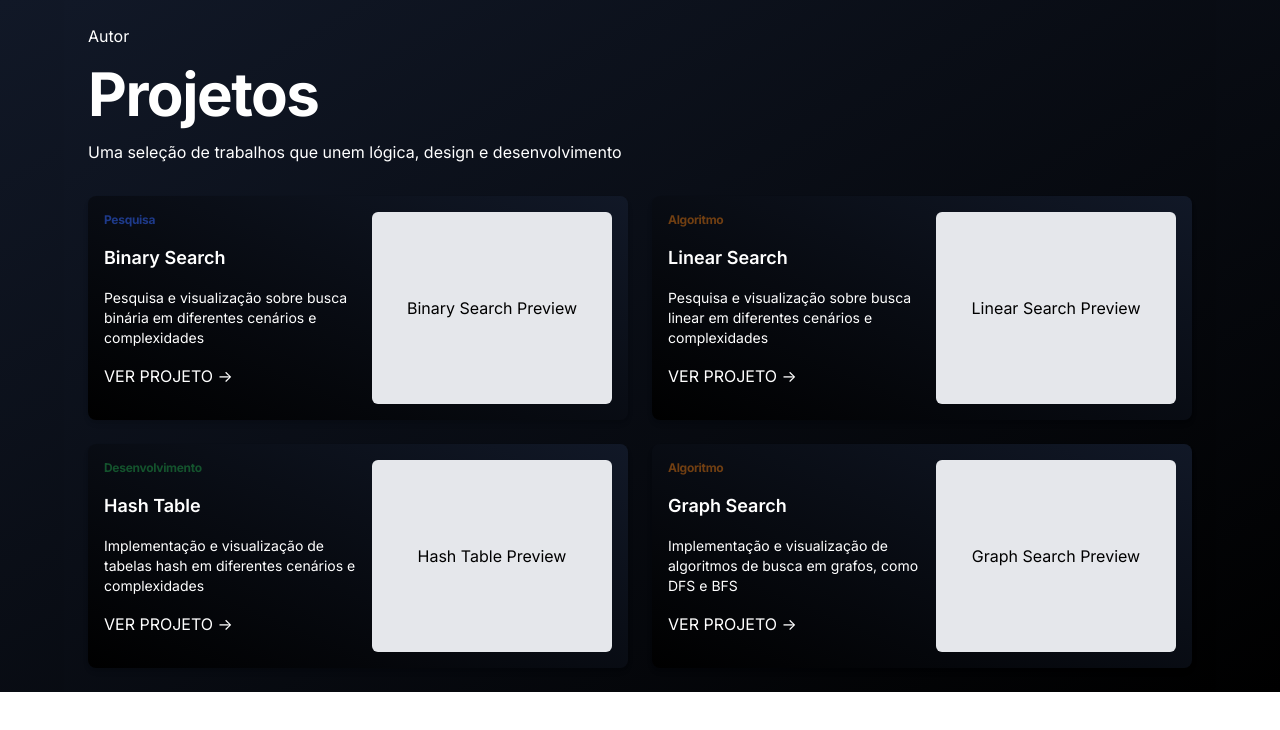
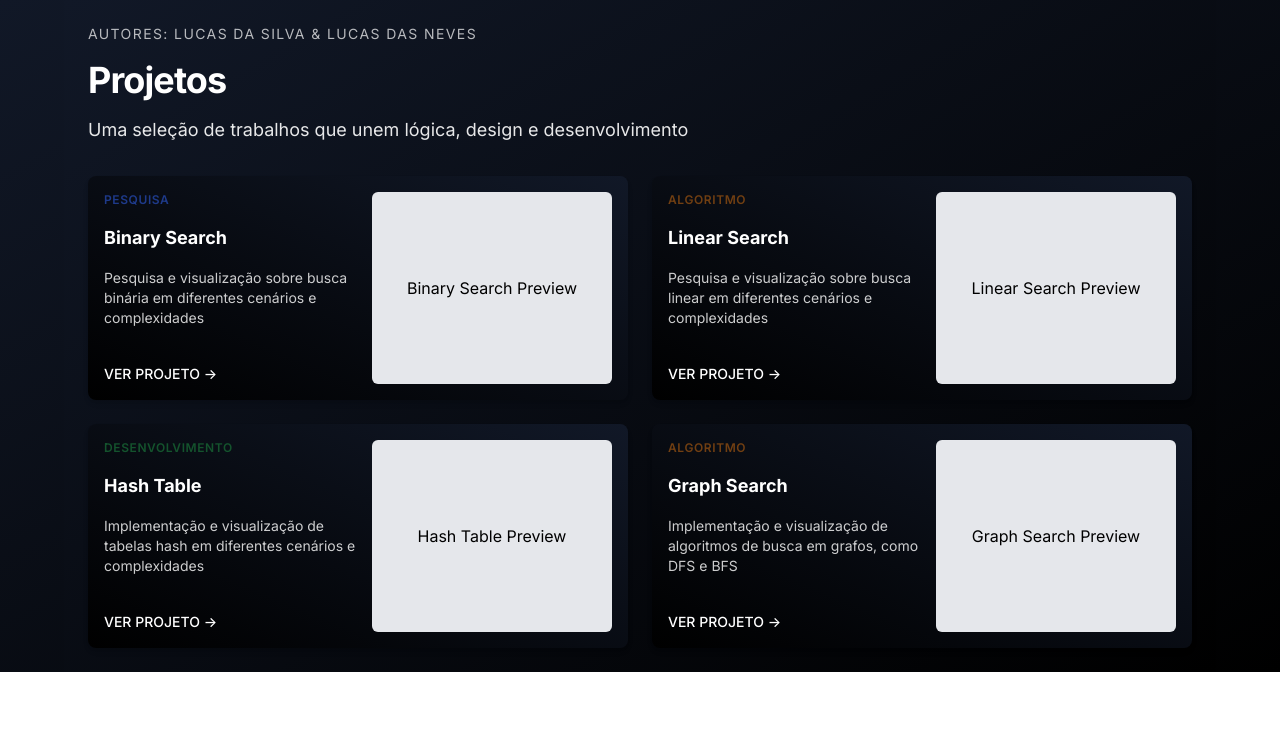
Before and after one commit to lsilva100/PixelCode, a Next.js app: page / in a window 1280 px wide. Shown: the top 730 px of the page. Built offline with nearby package versions, Linux system fonts and the light colour scheme.

Commit message:
feat: seo optimizations

```diff
--- a/projects/Projects.tsx
+++ b/projects/Projects.tsx
@@ -31,10 +31,16 @@ function ProjectCard({children, projectInfo}: Readonly<ProjectPreviewProps> ) {
   return (
     <div className="flex bg-gradient-to-tr from-black to-gray-900 text-white rounded-lg shadow-md p-4 hover:scale-105 transition-transform">
       <div className="flex flex-col gap-4">
-        <h1 className={`text-left ${projectInfo.class.textColor} text-xs`}> {projectInfo.class.name} </h1>
-        <h2 className="text-lg"> {projectInfo.title} </h2>
-        <p className="text-left text-sm"> {projectInfo.description[0]} </p>
-        <a href={projectInfo.link} className="text-white hover:text-blue-300 cursor-pointer">VER PROJETO -&gt; </a>
+        <span className={`text-left ${projectInfo.class.textColor} text-xs font-semibold uppercase tracking-wider`}> {projectInfo.class.name} </span>
+        <h2 className="text-lg font-bold"> {projectInfo.title} </h2>
+        <p className="text-left text-sm opacity-80"> {projectInfo.description[0]} </p>
+        <a
+          href={projectInfo.link}
+          className="text-white hover:text-blue-300 cursor-pointer text-sm font-medium mt-auto"
+          aria-label={`Ver o projeto ${projectInfo.title}`}
+        >
+          VER PROJETO -&gt;
+        </a>
       </div>
       <div className="text-center ml-4">
         {children}
--- a/src/app/layout.tsx
+++ b/src/app/layout.tsx
@@ -4,8 +4,18 @@ import "@/app/ui/globals.css";
 
 
 export const metadata: Metadata = {
-  title: "PixelCode",
-  description: "PixelCode",
+  title: "PixelCode | Portfolio de Desenvolvimento e Algoritmos",
+  description: "PixelCode - Uma seleção de trabalhos de Lucas da Silva e Lucas das Neves que unem lógica, design e desenvolvimento. Explore visualizações de algoritmos e projetos de software.",
+  keywords: ["desenvolvimento", "algoritmos", "lógica", "design", "software", "visualização", "busca binária", "busca linear", "tabela hash", "grafos", "Lucas da Silva", "Lucas das Neves"],
+  authors: [{ name: "Lucas da Silva" }, { name: "Lucas das Neves" }],
+  openGraph: {
+    title: "PixelCode | Portfolio de Desenvolvimento e Algoritmos",
+    description: "Uma seleção de trabalhos que unem lógica, design e desenvolvimento por Lucas da Silva e Lucas das Neves.",
+    type: "website",
+    locale: "pt_BR",
+    url: "https://pixelcode.com.br",
+    siteName: "PixelCode",
+  },
 };
 
 type RootLayoutProps = {
--- a/src/app/page.tsx
+++ b/src/app/page.tsx
@@ -1,4 +1,3 @@
-import Image from "next/image";
 import ProjectsGallery from "../../components/ProjectGallery";
 
 export default function Home() {
@@ -6,11 +5,13 @@ export default function Home() {
     <main className="w-full bg-gradient-to-tl from-black to-gray-900">
       <div className="bg-gradient-to-tl from-black to-gray-900 text-white max-w-6xl mx-auto p-6">
         <div className="flex flex-col gap-4 mb-8">
-        <p>Autor</p>
-        <h1 className="text-4xltext-white">Projetos</h1>
-        <p>Uma seleção de trabalhos que unem lógica, design e desenvolvimento</p>
+          <p className="text-sm uppercase tracking-widest opacity-70">Autores: Lucas da Silva & Lucas das Neves</p>
+          <h1 className="text-4xl font-bold text-white">Projetos</h1>
+          <p className="text-lg opacity-90">Uma seleção de trabalhos que unem lógica, design e desenvolvimento</p>
         </div>
-        <ProjectsGallery />
+        <div>
+          <ProjectsGallery />
+        </div>
       </div>
     </main>
   );
```
